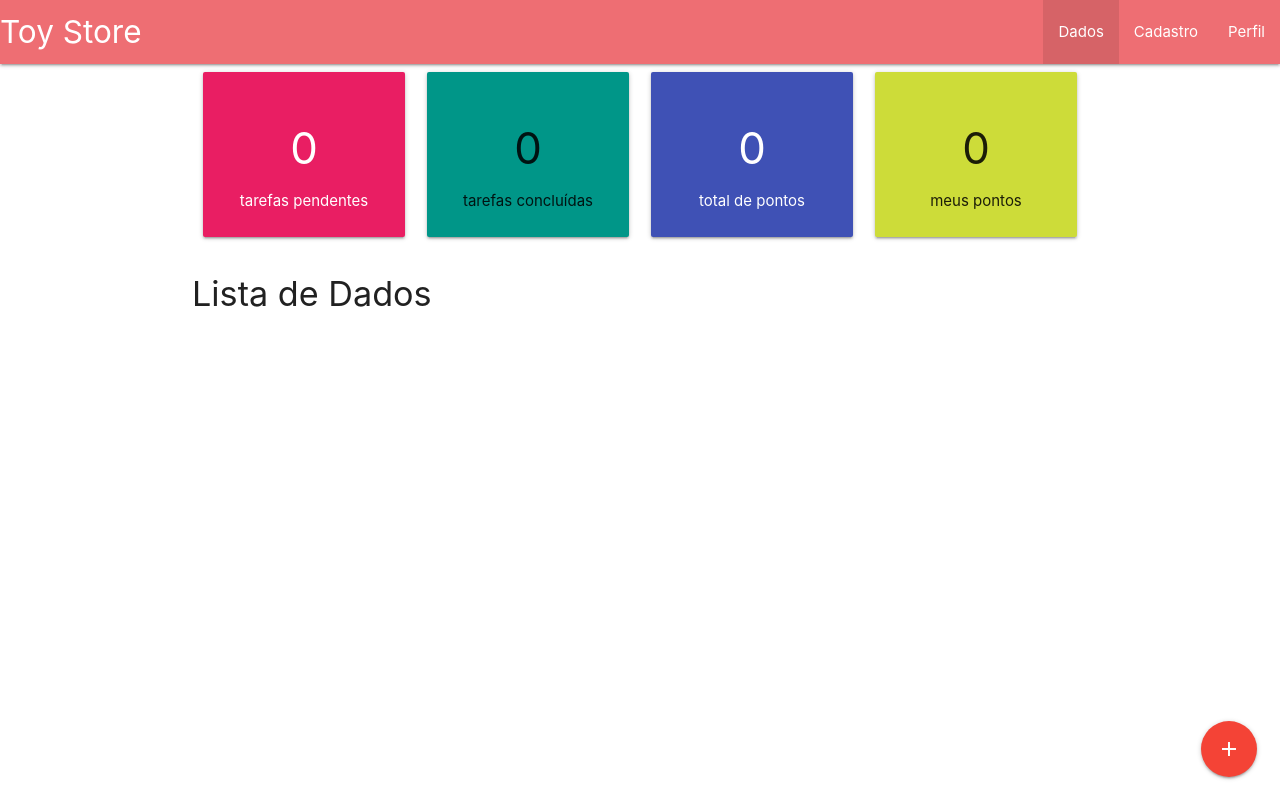
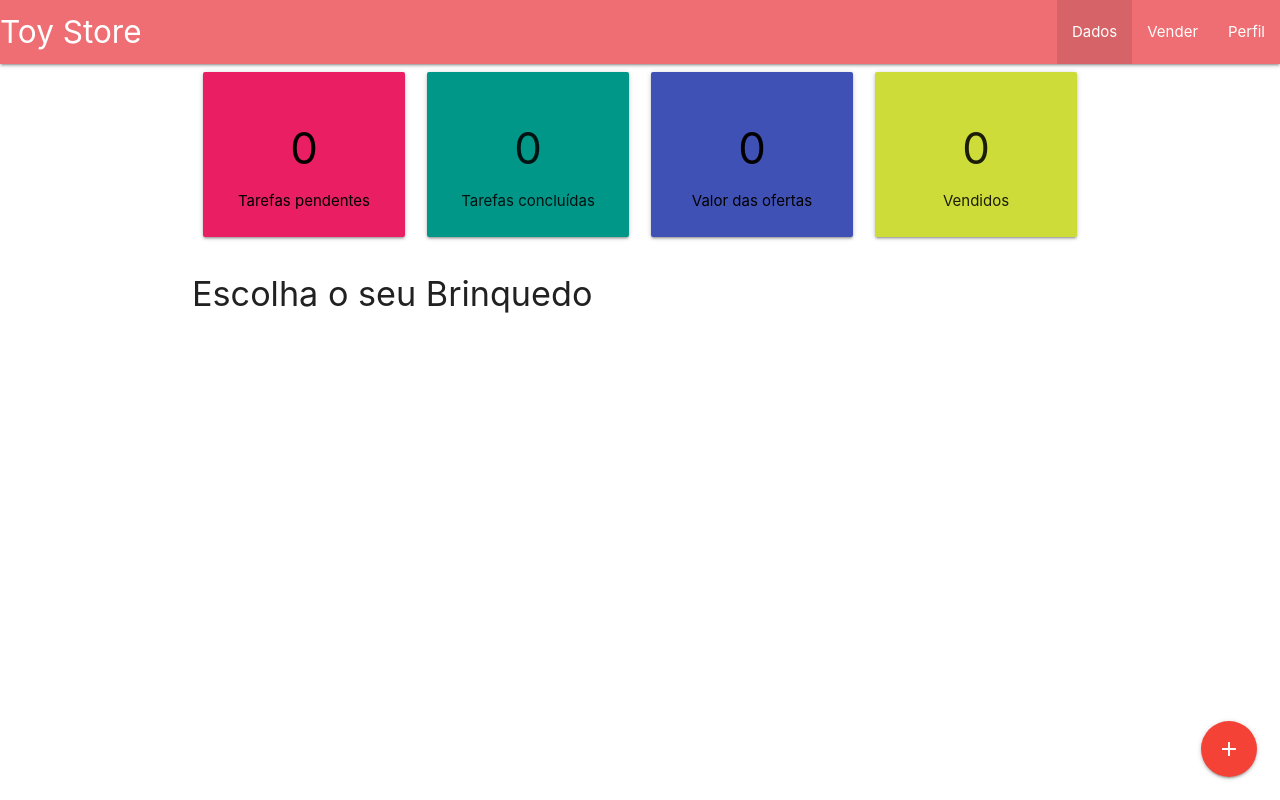
Before and after one commit to josezzin/epictask-web-1, a plain HTML site: page index.html in a window 1280 px wide. Drawn offline with nearby package versions, Linux system fonts and the light colour scheme.

Commit message:
projeto final

```diff
--- a/assets/js/carregar.js
+++ b/assets/js/carregar.js
@@ -15,7 +15,7 @@ function criarCard(tarefa){
             <div class="card-content">
             <span class="card-title">${tarefa.titulo}</span>
             <p>${tarefa.descricao}</p>
-            <span data-badge-caption="pontos" class="badge blue white-text">
+            <span data-badge-caption="reais" class="badge blue white-text">
                 ${tarefa.pontos}
             </span>
             </div>
--- a/index.html
+++ b/index.html
@@ -18,7 +18,7 @@
           <a href="#" class="brand-logo">Toy Store</a>
           <ul id="nav-mobile" class="right hide-on-med-and-down">
             <li class="active"><a href="/">Dados</a></li>
-            <li><a href="cadastrar.html">Cadastro</a></li>
+            <li><a href="cadastrar.html">Vender</a></li>
             <li><a href="perfil.html">Perfil</a></li>
           </ul>
         </div>
@@ -27,32 +27,32 @@
       <main class="container">
         <div class="row">
           <div class="col s12 m6 l3">
-            <div class="card-panel center pink white-text">
+            <div class="card-panel center pink black-text">
               <h3 id="qtde-pendente">0</h3>
-              <span>tarefas pendentes</span>
+              <span>Tarefas pendentes</span>
             </div>
           </div>
           <div class="col s12 m6 l3">
             <div class="card-panel center teal">
               <h3 id="qtde-concluida">0</h3>
-              <span>tarefas concluídas</span>
+              <span>Tarefas concluídas</span>
             </div>
           </div>
           <div class="col s12 m6 l3">
-            <div class="card-panel center indigo white-text">
+            <div class="card-panel center indigo black-text">
               <h3 id="total-pontos">0</h3>
-              <span>total de pontos</span>
+              <span>Valor das ofertas</span>
             </div>
           </div>
           <div class="col s12 m6 l3">
             <div class="card-panel center lime ">
               <h3 id="meus-pontos">4</h3>
-              <span>meus pontos</span>
+              <span>Vendidos</span>
             </div>
           </div>
         </div>
 
-        <h4>Lista de Dados</h4>
+        <h4>Escolha o seu Brinquedo</h4>
 
         <div class="row" id="lista-tarefas">
         </div>
```
Also changed, not shown: cadastrar.html (+8 -8 lines).
